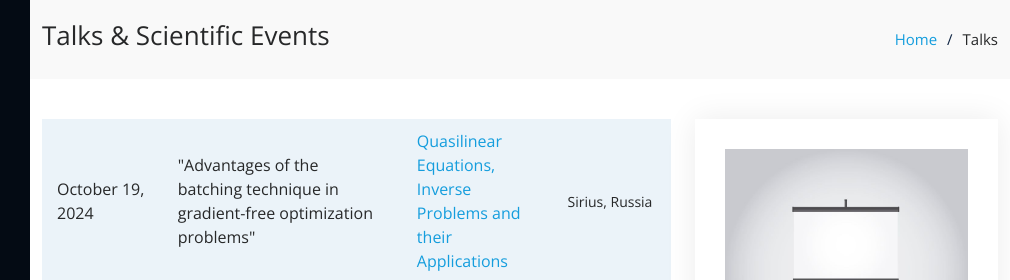
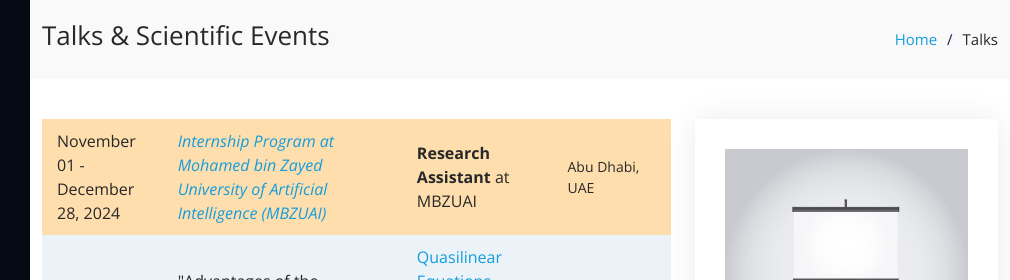
Before and after one commit to Alexander-Lobanov/alexander-lobanov.github.io, a plain HTML site: page portfolio-talks.html in a window 1280 px wide. Shown: the top 280 px of the page, 270-1280 px from the left. Drawn offline with nearby package versions, Linux system fonts and the light colour scheme.

Commit message:
Add files via upload

```diff
--- a/portfolio-talks.html
+++ b/portfolio-talks.html
@@ -114,6 +114,12 @@
 
           <div class="col-lg-8">
             <table class="table_blur">
+              <tr class="summer_school">
+                <td style="width: 20%;">November 01 - December 28, 2024 </td>
+                <td class="col-lg-5"><a href="https://mbzuai.ac.ae/research/department/machine-learning-department/"><em>Internship Program at Mohamed bin Zayed University of Artificial Intelligence (MBZUAI)</em></a></td>
+                <td ><strong>Research Assistant</strong> at MBZUAI</td>
+                <td style="font-size: 14px">Abu Dhabi, UAE</td>
+              </tr>
               <tr class="conference">
                 <td style="width: 20%;">October 19, 2024</td>
                 <td class="col-lg-5">"Advantages of the batching technique in gradient-free optimization problems"</td>
```
